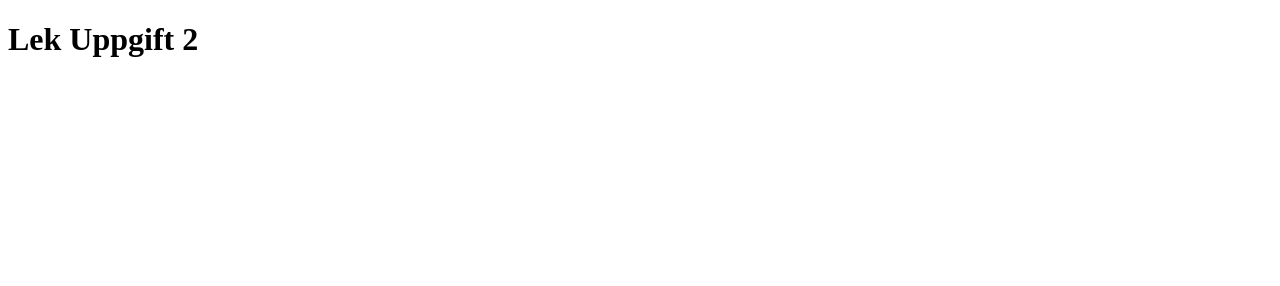
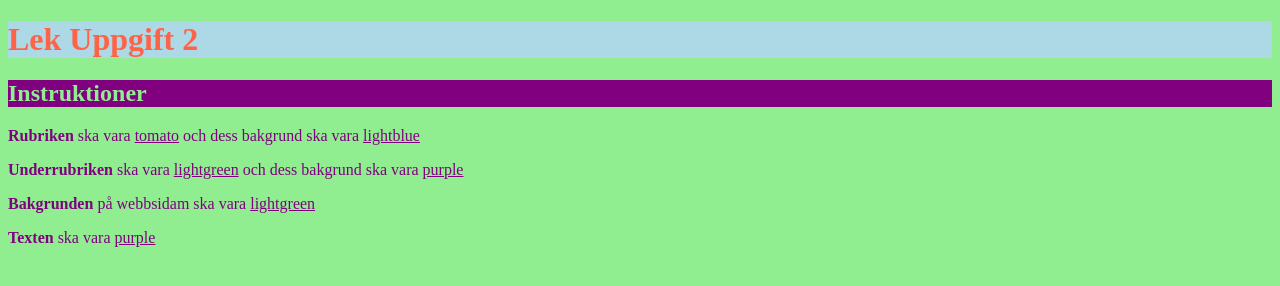
Before and after one commit to TE23D-aziz-saymmon/Lek1_-vn2, a plain HTML site: page index.html in a window 1280 px wide. Drawn offline with Linux system fonts and the light colour scheme.

Commit message:
kjhgfdsa

```diff
--- a/index.html
+++ b/index.html
@@ -8,5 +8,11 @@
 </head>
 <body>
     <h1>Lek Uppgift 2</h1>
+
+    <h2>Instruktioner</h2>
+    <p><strong>Rubriken</strong> ska vara <ins>tomato</ins> och dess bakgrund ska vara <ins>lightblue</ins></p>
+    <p><strong>Underrubriken</strong> ska vara <ins>lightgreen</ins> och dess bakgrund ska vara <ins>purple</ins></p>
+    <p><strong>Bakgrunden</strong> på webbsidam ska vara <ins>lightgreen</ins></p>
+    <p><strong>Texten</strong> ska vara <ins>purple</ins></p>
 </body>
 </html>
--- a/style.css
+++ b/style.css
@@ -0,0 +1,17 @@
+body{
+    background-color: lightgreen;
+}
+
+p{
+    color: purple;
+}
+
+h1{
+    background-color: lightblue;
+    color: tomato;
+}
+
+h2{
+    background-color: purple;
+    color: lightgreen;
+}
```
